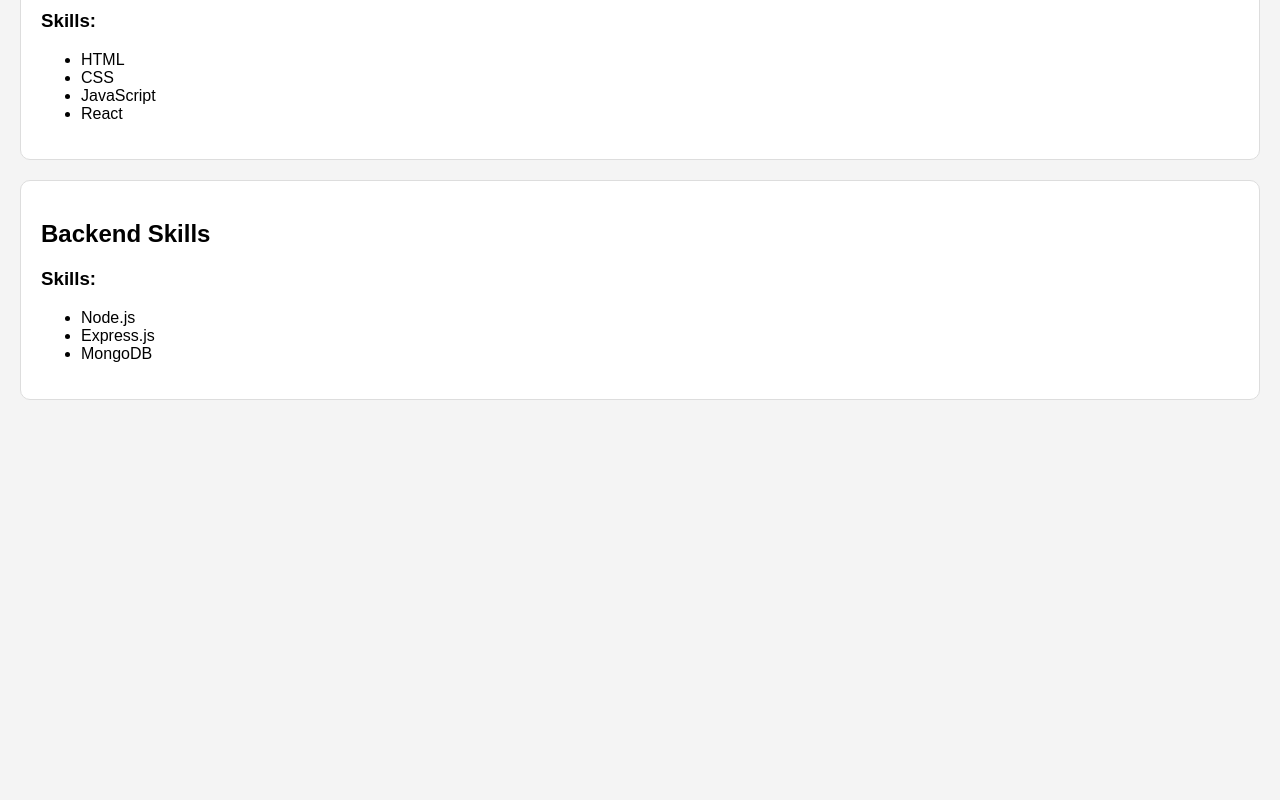
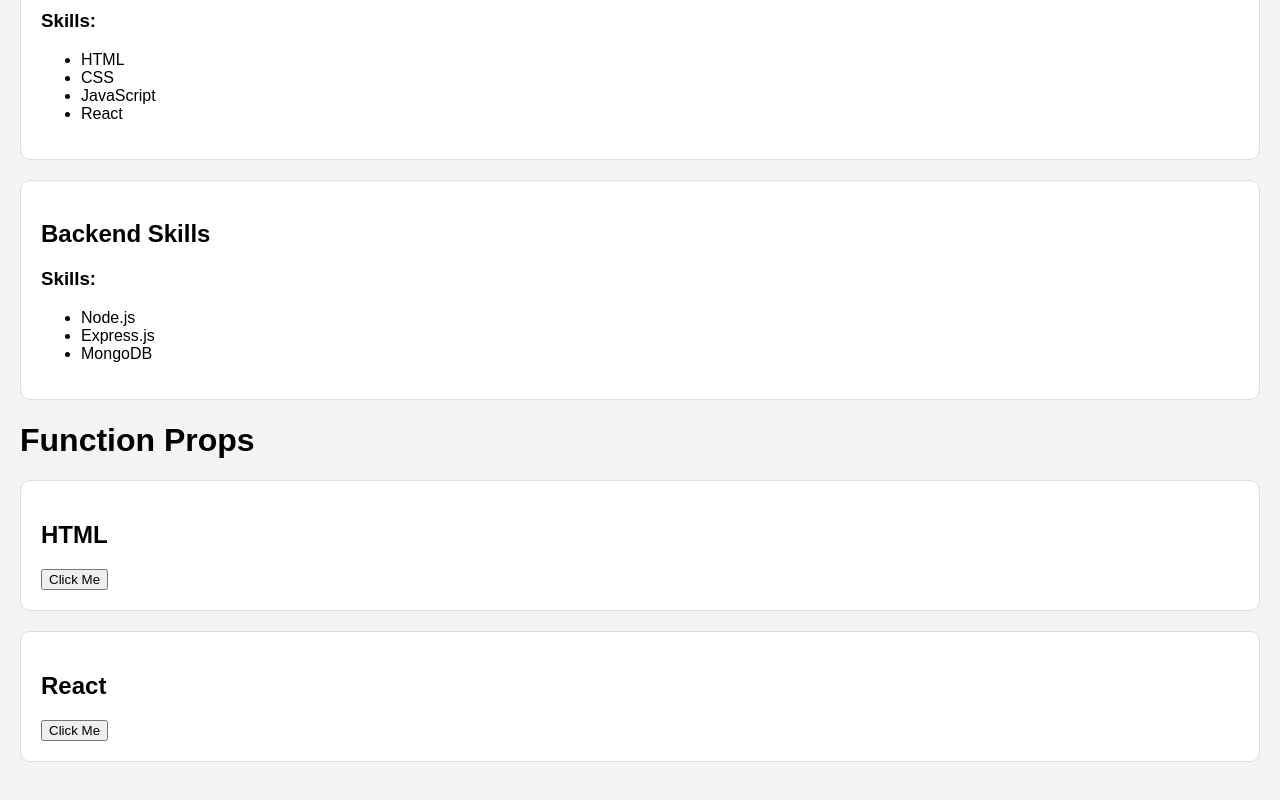
Before and after one commit to asmashahzadi764-alt/react-concepts-and-projects, a React (Vite) app in the folder 03-react-props/: page / in a window 1280 px wide. Shown: the part 1815-2615 px from the top of the page. Before the commit the page ends 2255 px from the top, so only its background shows below. Built offline with nearby package versions, Linux system fonts and the light colour scheme.

Commit message:
feat: add function props example

```diff
--- a/03-react-props/src/App.jsx
+++ b/03-react-props/src/App.jsx
@@ -1,6 +1,7 @@
 import Card from "./components/Card";
 import ObjectCard from "./components/ObjectCard";
 import ArrayCard from "./components/ArrayCard";
+import FunctionCard from "./components/FunctionCard";
 
 function App() {
   const htmlCourse = {
@@ -23,6 +24,11 @@ function App() {
     price: 40,
     isAvailable: true,
   };
+
+  function showMessage(courseName)
+  {
+    alert(`Welcome to ${courseName}!`);
+  }
 
   return (
     <>
@@ -68,6 +74,18 @@ function App() {
         title="Backend Skills"
         skills={["Node.js", "Express.js", "MongoDB"]}
         />
+
+        <h1>Function Props</h1>
+
+        <FunctionCard
+          title="HTML"
+          showMessage={() => showMessage("HTML")}
+        />
+
+        <FunctionCard
+          title="React"
+          showMessage={() => showMessage("React")}
+        />
     </>
   );
 }
--- /dev/null
+++ b/03-react-props/src/components/FunctionCard.jsx
@@ -0,0 +1,12 @@
+function FunctionCard(props) {
+  return (
+    <div className="card">
+      <h2>{props.title}</h2>
+      <button onClick={props.showMessage}>
+        Click Me
+      </button>
+    </div>
+  );
+}
+
+export default FunctionCard;
```
